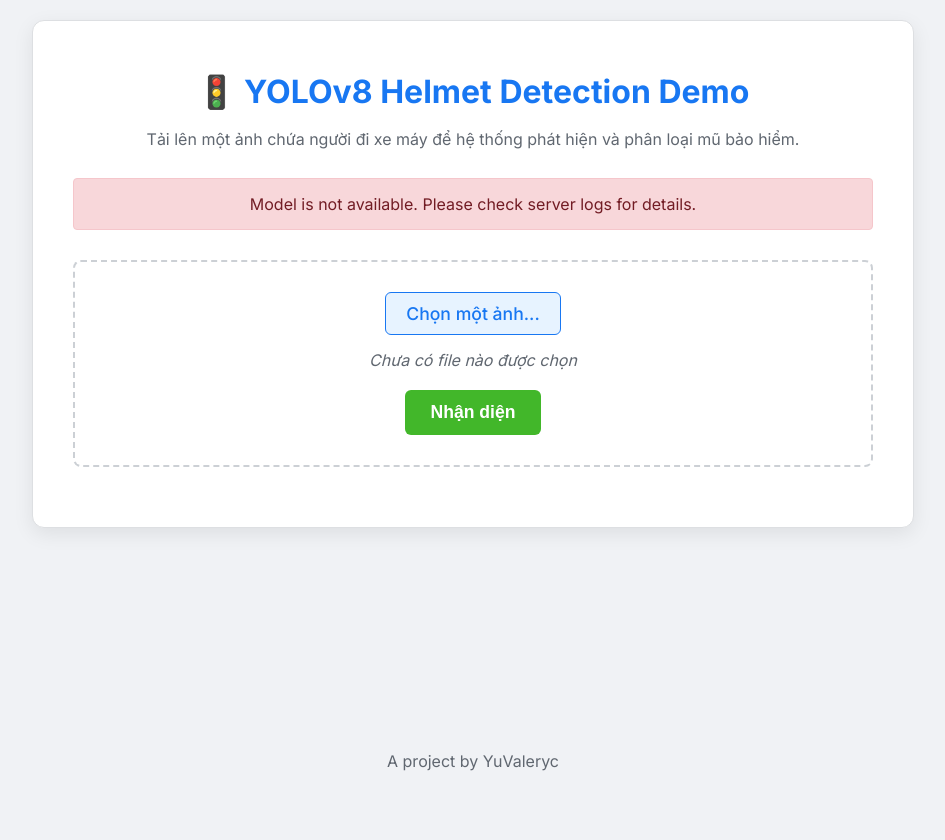
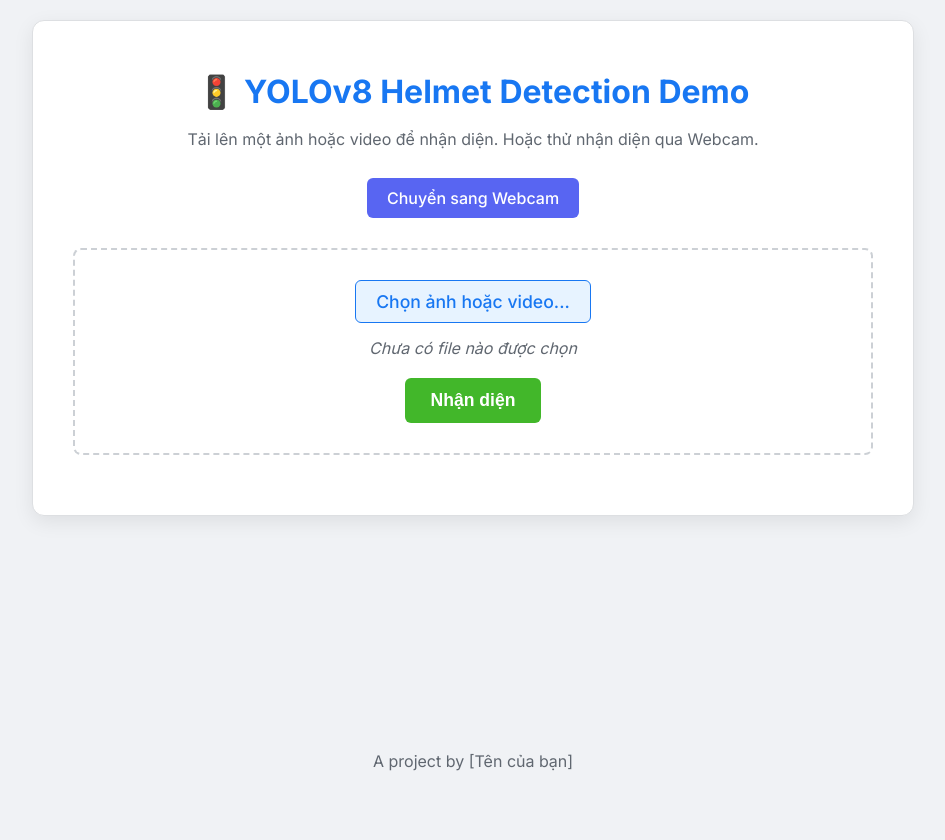
Before and after one commit to YuValeryc/Helmet-Detection, a Flask app: page / in a window 1280 px wide. Shown: the whole page, without its empty margins (167-1112 px from the left). Run offline with Flask 3, Linux system fonts and the light colour scheme.

Commit message:
Add video and webcam

```diff
--- a/app.py
+++ b/app.py
@@ -1,93 +1,142 @@
 import os
-from flask import Flask, request, render_template, redirect, url_for, flash
+import cv2
+import base64
+from io import BytesIO
+from PIL import Image
+import numpy as np
+from flask import Flask, request, render_template, redirect, url_for, flash, Response
+from flask_socketio import SocketIO, emit
 from werkzeug.utils import secure_filename
 from ultralytics import YOLO
 import logging
 
 # --- CONFIGURATION ---
 UPLOAD_FOLDER = 'static/uploads/'
-RESULTS_FOLDER = 'static/results/'
-ALLOWED_EXTENSIONS = {'png', 'jpg', 'jpeg'}
+ALLOWED_EXTENSIONS_IMG = {'png', 'jpg', 'jpeg'}
+ALLOWED_EXTENSIONS_VID = {'mp4', 'avi', 'mov', 'mkv'}
 MODEL_PATH = 'weights/best.pt'
 
-# --- APP INITIALIZATION ---
+# --- APP & SOCKETIO INITIALIZATION ---
 app = Flask(__name__)
 app.config['UPLOAD_FOLDER'] = UPLOAD_FOLDER
-app.config['RESULTS_FOLDER'] = RESULTS_FOLDER
-app.secret_key = 'a_super_secret_key_for_flash_messages'
+app.secret_key = 'a_very_secret_key'
+socketio = SocketIO(app, async_mode='threading')
 
 # Configure logging
 logging.basicConfig(level=logging.INFO)
 
-# Create necessary directories if they don't exist
+# Create necessary directories
 os.makedirs(UPLOAD_FOLDER, exist_ok=True)
-os.makedirs(RESULTS_FOLDER, exist_ok=True)
 
 # --- MODEL LOADING ---
-# Load the model once when the application starts for efficiency.
 try:
-    if os.path.exists(MODEL_PATH):
-        model = YOLO(MODEL_PATH)
-        logging.info("YOLOv8 model loaded successfully!")
-    else:
-        model = None
-        logging.error(f"Model file not found at {MODEL_PATH}. Please download it and place it in the 'weights' directory.")
+    model = YOLO(MODEL_PATH)
+    logging.info("YOLOv8 model loaded successfully!")
 except Exception as e:
     model = None
     logging.error(f"Error loading YOLOv8 model: {e}")
 
-def is_allowed_file(filename):
-    """Checks if the file's extension is allowed."""
-    return '.' in filename and filename.rsplit('.', 1)[1].lower() in ALLOWED_EXTENSIONS
+def allowed_file(filename, allowed_set):
+    return '.' in filename and filename.rsplit('.', 1)[1].lower() in allowed_set
+
+# ++++++++++++++++++++++++++++++++++++++++++++++++++++++++++++++
+# +                      IMAGE & VIDEO ROUTES                    +
+# ++++++++++++++++++++++++++++++++++++++++++++++++++++++++++++++
+
+def process_video_frames(video_path):
+    """Generator function to process video frames and yield them."""
+    cap = cv2.VideoCapture(video_path)
+    while cap.isOpened():
+        success, frame = cap.read()
+        if not success:
+            break
+
+        # Perform inference
+        results = model(frame)
+        annotated_frame = results[0].plot()
+
+        # Encode frame to JPEG
+        ret, buffer = cv2.imencode('.jpg', annotated_frame)
+        frame_bytes = buffer.tobytes()
+
+        # Yield the frame in the format required for streaming
+        yield (b'--frame\r\n'
+               b'Content-Type: image/jpeg\r\n\r\n' + frame_bytes + b'\r\n')
+    cap.release()
 
 @app.route('/', methods=['GET', 'POST'])
-def index():
-    if model is None:
-        flash("Model is not available. Please check server logs for details.", "error")
-        return render_template('index.html', error="Model could not be loaded.")
-
+def upload_and_process():
     if request.method == 'POST':
         if 'file' not in request.files:
-            flash('No file part in the request.', 'error')
+            flash('No file part', 'error')
+            return redirect(request.url)
+        file = request.files['file']
+        if file.filename == '':
+            flash('No selected file', 'error')
             return redirect(request.url)
 
-        file = request.files['file']
+        if file:
+            filename = secure_filename(file.filename)
+            filepath = os.path.join(app.config['UPLOAD_FOLDER'], filename)
+            file.save(filepath)
 
-        if file.filename == '':
-            flash('No file selected.', 'error')
-            return redirect(request.url)
+            # Check file type and process accordingly
+            if allowed_file(filename, ALLOWED_EXTENSIONS_IMG):
+                results = model(filepath)
+                result_filename = f"result_{filename}"
+                result_path = os.path.join('static', result_filename) # Save in static root for easy access
+                results[0].save(filename=result_path)
+                return render_template('index.html', result_file=result_filename, file_type='image')
 
-        if file and is_allowed_file(file.filename):
-            try:
-                filename = secure_filename(file.filename)
-                upload_path = os.path.join(app.config['UPLOAD_FOLDER'], filename)
-                file.save(upload_path)
-                logging.info(f"File saved to {upload_path}")
-
-                # --- Perform Detection ---
-                results = model(upload_path)
-
-                # Save the result image
-                result_filename = f"result_{filename}"
-                result_path = os.path.join(app.config['RESULTS_FOLDER'], result_filename)
-                results[0].save(filename=result_path)
-                logging.info(f"Result image saved to {result_path}")
-
-                # Get the URL for the result image to display in the template
-                result_image_url = url_for('static', filename=f'results/{result_filename}')
-
-                return render_template('index.html', result_image=result_image_url)
-
-            except Exception as e:
-                logging.error(f"An error occurred during processing: {e}")
-                flash(f"An error occurred during processing: {e}", "error")
+            elif allowed_file(filename, ALLOWED_EXTENSIONS_VID):
+                # For video, we will stream the result
+                return render_template('index.html', result_file=filename, file_type='video')
+            else:
+                flash('Invalid file type. Please upload an image or video.', 'error')
                 return redirect(request.url)
-
-        else:
-            flash('File type not allowed. Please upload a PNG, JPG, or JPEG file.', 'error')
-            return redirect(request.url)
 
     return render_template('index.html')
 
+@app.route('/video_feed/<filename>')
+def video_feed(filename):
+    """Route to stream video frames."""
+    video_path = os.path.join(app.config['UPLOAD_FOLDER'], filename)
+    return Response(process_video_frames(video_path),
+                    mimetype='multipart/x-mixed-replace; boundary=frame')
+
+# ++++++++++++++++++++++++++++++++++++++++++++++++++++++++++++++
+# +                      WEBCAM STREAMING ROUTES                 +
+# ++++++++++++++++++++++++++++++++++++++++++++++++++++++++++++++
+
+@app.route('/webcam')
+def webcam():
+    """Render the webcam streaming page."""
+    return render_template('webcam.html')
+
+@socketio.on('image')
+def handle_image(data_image):
+    """Handle incoming webcam frames from the client."""
+    if model is None:
+        return
+
+    # Decode base64 image
+    sbuf = BytesIO()
+    sbuf.write(base64.b64decode(data_image.split(',')[1]))
+    pil_image = Image.open(sbuf)
+
+    # Convert to OpenCV format (NumPy array)
+    frame = cv2.cvtColor(np.array(pil_image), cv2.COLOR_RGB2BGR)
+
+    # Perform inference
+    results = model(frame)
+    annotated_frame = results[0].plot()
+
+    # Encode processed frame back to base64
+    _, buffer = cv2.imencode('.jpg', annotated_frame)
+    b64_string = base64.b64encode(buffer).decode('utf-8')
+
+    # Send processed frame back to the client
+    emit('response', {'image': b64_string})
+
 if __name__ == '__main__':
-    app.run(host='0.0.0.0', port=5000, debug=True)
+    socketio.run(app, host='0.0.0.0', port=5000, debug=True)
--- a/requirements.txt
+++ b/requirements.txt
@@ -1,7 +1,10 @@
 Flask
+Flask-SocketIO
 ultralytics
 opencv-python
 torch
 torchvision
 numpy>=1.22.2
 gunicorn
+python-engineio
+python-socketio
--- a/static/css/style.css
+++ b/static/css/style.css
@@ -152,3 +152,65 @@
     padding: 20px 0;
     color: #90949c;
 }
+
+.navigation-links {
+    margin-bottom: 20px;
+}
+
+.btn-nav {
+    display: inline-block;
+    text-decoration: none;
+    background-color: #5865f2;
+    color: white;
+    padding: 10px 20px;
+    border-radius: 6px;
+    transition: background-color 0.3s;
+    font-weight: 500;
+}
+
+.btn-nav:hover {
+    background-color: #4752c4;
+}
+
+.media-container {
+    margin: 20px auto;
+    border: 1px solid #dddfe2;
+    padding: 10px;
+    border-radius: 8px;
+    background-color: #f7f8fa;
+}
+
+.media-container img {
+    max-width: 100%;
+    height: auto;
+    border-radius: 5px;
+}
+
+.webcam-container {
+    display: flex;
+    justify-content: space-around;
+    gap: 20px;
+    margin-top: 30px;
+    flex-wrap: wrap;
+}
+
+.video-box {
+    flex: 1;
+    min-width: 300px;
+    border: 1px solid #dddfe2;
+    padding: 10px;
+    border-radius: 8px;
+    background-color: #f7f8fa;
+}
+
+.video-box h3 {
+    margin-top: 0;
+    color: #1c1e21;
+}
+
+#video, #processed_image {
+    width: 100%;
+    height: auto;
+    border-radius: 5px;
+    background-color: #000;
+}
--- a/templates/index.html
+++ b/templates/index.html
@@ -9,7 +9,11 @@
 <body>
     <div class="container">
         <h1>🚦 YOLOv8 Helmet Detection Demo</h1>
-        <p>Tải lên một ảnh chứa người đi xe máy để hệ thống phát hiện và phân loại mũ bảo hiểm.</p>
+        <p>Tải lên một ảnh hoặc video để nhận diện. Hoặc thử nhận diện qua Webcam.</p>
+
+        <div class="navigation-links">
+            <a href="/webcam" class="btn-nav">Chuyển sang Webcam</a>
+        </div>
 
         {% with messages = get_flashed_messages(with_categories=true) %}
             {% if messages %}
@@ -20,24 +24,36 @@
         {% endwith %}
 
         <form action="/" method="post" enctype="multipart/form-data" class="upload-form">
-            <input type="file" name="file" id="file" class="input-file" required onchange="document.getElementById('file-name').textContent = this.files[0].name">
-            <label for="file">Chọn một ảnh...</label>
+            <input type="file" name="file" id="file" class="input-file" required accept="image/png, image/jpeg, video/mp4, video/avi, video/mov, video/mkv">
+            <label for="file">Chọn ảnh hoặc video...</label>
             <span id="file-name">Chưa có file nào được chọn</span>
             <button type="submit" class="btn-submit">Nhận diện</button>
         </form>
 
-        {% if result_image %}
+        {% if result_file %}
             <div class="result-section">
                 <h2>Kết quả nhận diện</h2>
-                <div class="image-container">
-                    <img src="{{ result_image }}" alt="Detection Result">
+                <div class="media-container">
+                    {% if file_type == 'image' %}
+                        <img src="{{ url_for('static', filename=result_file) }}" alt="Detection Result">
+                    {% elif file_type == 'video' %}
+                        <h3>Đang xử lý video...</h3>
+                        <img src="{{ url_for('video_feed', filename=result_file) }}" alt="Video Stream" width="100%">
+                    {% endif %}
                 </div>
-                <a href="/" class="btn-try-again">Thử ảnh khác</a>
+                <a href="/" class="btn-try-again">Thử file khác</a>
             </div>
         {% endif %}
     </div>
     <footer>
-        <p>A project by YuValeryc</p>
+        <p>A project by [Tên của bạn]</p>
     </footer>
+
+    <script>
+        document.getElementById('file').addEventListener('change', function(e) {
+            var fileName = e.target.files[0] ? e.target.files[0].name : "Chưa có file nào được chọn";
+            document.getElementById('file-name').textContent = fileName;
+        });
+    </script>
 </body>
 </html>
```
Also changed, not shown: templates/webcam.html (added, +96 -0 lines), static/result_doi-mu-bao-hiem-cho-tre-em-0-683x1024.jpg (added).
